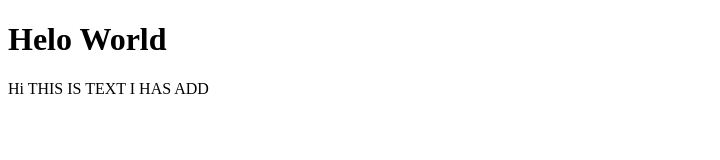
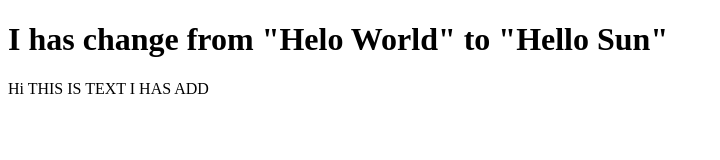
Before and after one commit to vitvit123/testings, a plain HTML site: page index.html in a window 1280 px wide. Shown: the whole page, without its empty margins (0-720 px from the left). Drawn offline with Linux system fonts and the light colour scheme.

Commit message:
change text

```diff
--- a/index.html
+++ b/index.html
@@ -6,7 +6,7 @@
     <title>Document</title>
 </head>
 <body>
-    <h1>Helo World</h1>
+    <h1>I has change from "Helo World" to "Hello Sun"</h1>
     <p>Hi THIS IS TEXT I HAS ADD </p>
 </body>
 </html>
```
